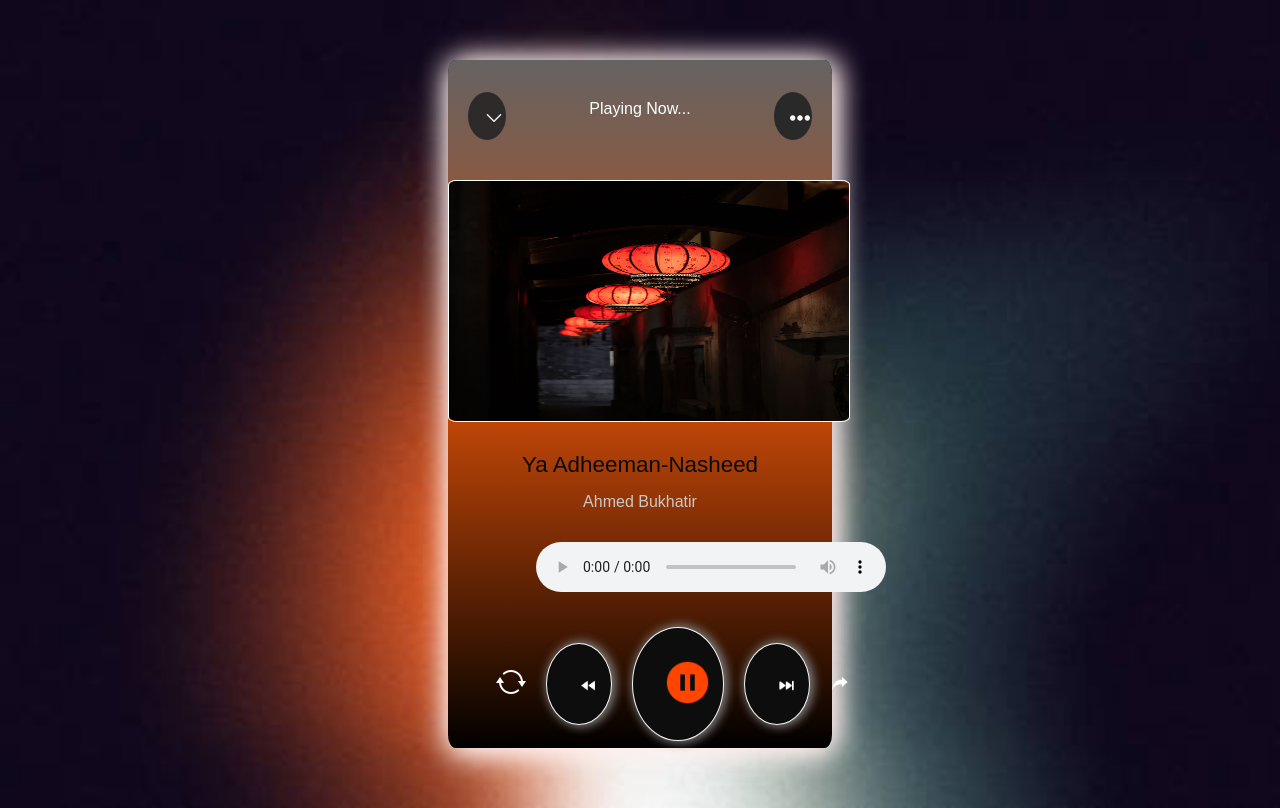
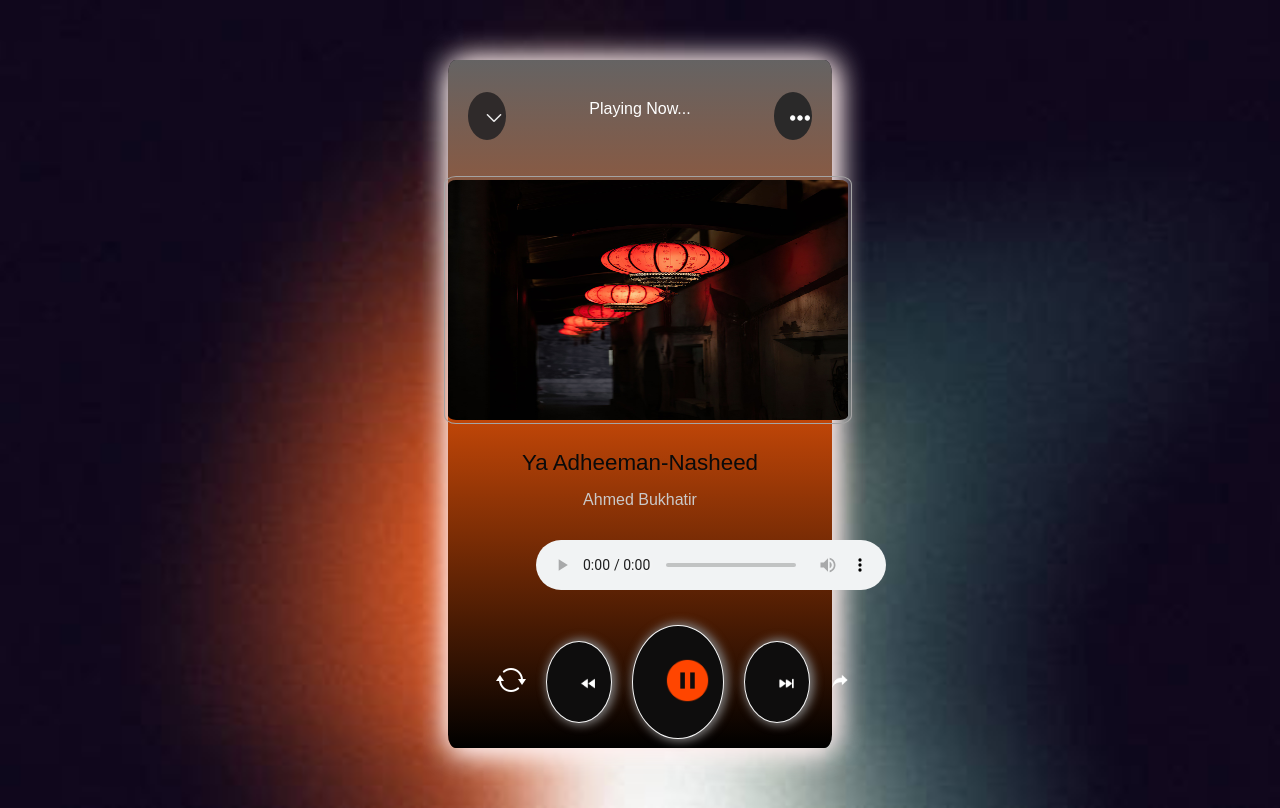
Before and after one commit to Areeba-Mansoor/music_player, a plain HTML site: page index.html in a window 1280 px wide. In both pictures the pointer is over the element 649 px from the left and 301 px from the top of the page. Drawn offline with Linux system fonts and the light colour scheme.

Commit message:
second commit

```diff
--- a/index.css
+++ b/index.css
@@ -20,6 +20,7 @@ body {
   );
   border-radius: 2%;
   position: relative;
+  cursor: pointer;
   padding-bottom: 0.5rem;
 }
 
@@ -90,23 +91,16 @@ body {
   margin: 90px auto;
   border-radius: 2%;
   margin-top: 40px;
-  border: 1px solid rgb(255, 255, 255);
-  /* outline: 20px; */
-  /* box-shadow: 2px 0 20px rgb(255, 255, 255); */
   cursor: pointer;
-  /* transform: rotate(360deg);
-  transition: transform 2s; */
-  /* animation: transform 5s infinite linear; */
-  /* animation-delay: 2s; */
 }
-/* @keyframes rotation {
-  0% {
-    transform: translateY(0, 10%) rotate(0, 180deg);
-  }
-  100% {
-    transform: translateY(0, 10%) rotate(0, 180deg);
-  }
-} */
+
+.image:hover{
+  outline:1px solid rgb(165, 164, 164);
+  outline-offset: 3px;
+  transform: rotateY(360deg);
+  transition: 2s;
+}
+
 
 div #ramadan {
   height: 240px;
```
